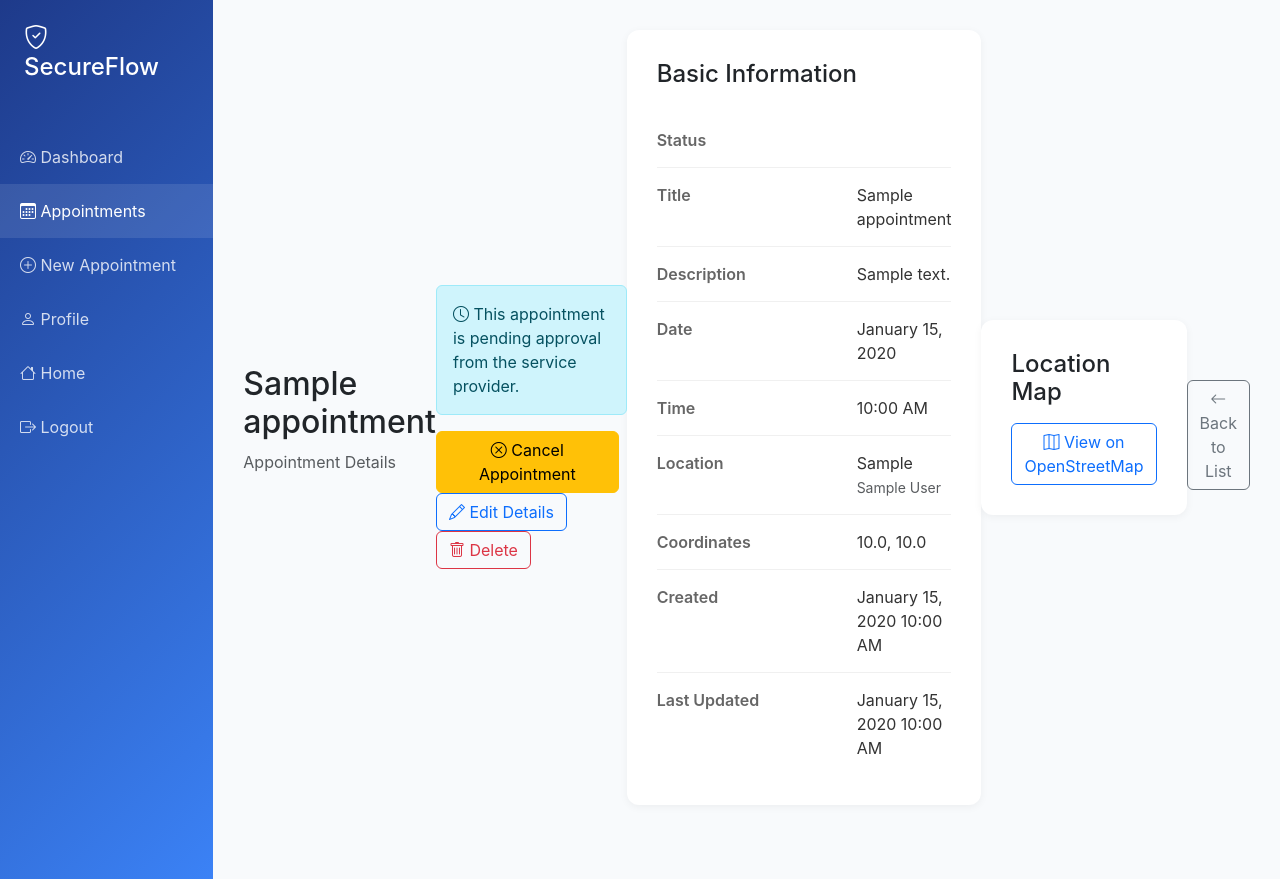
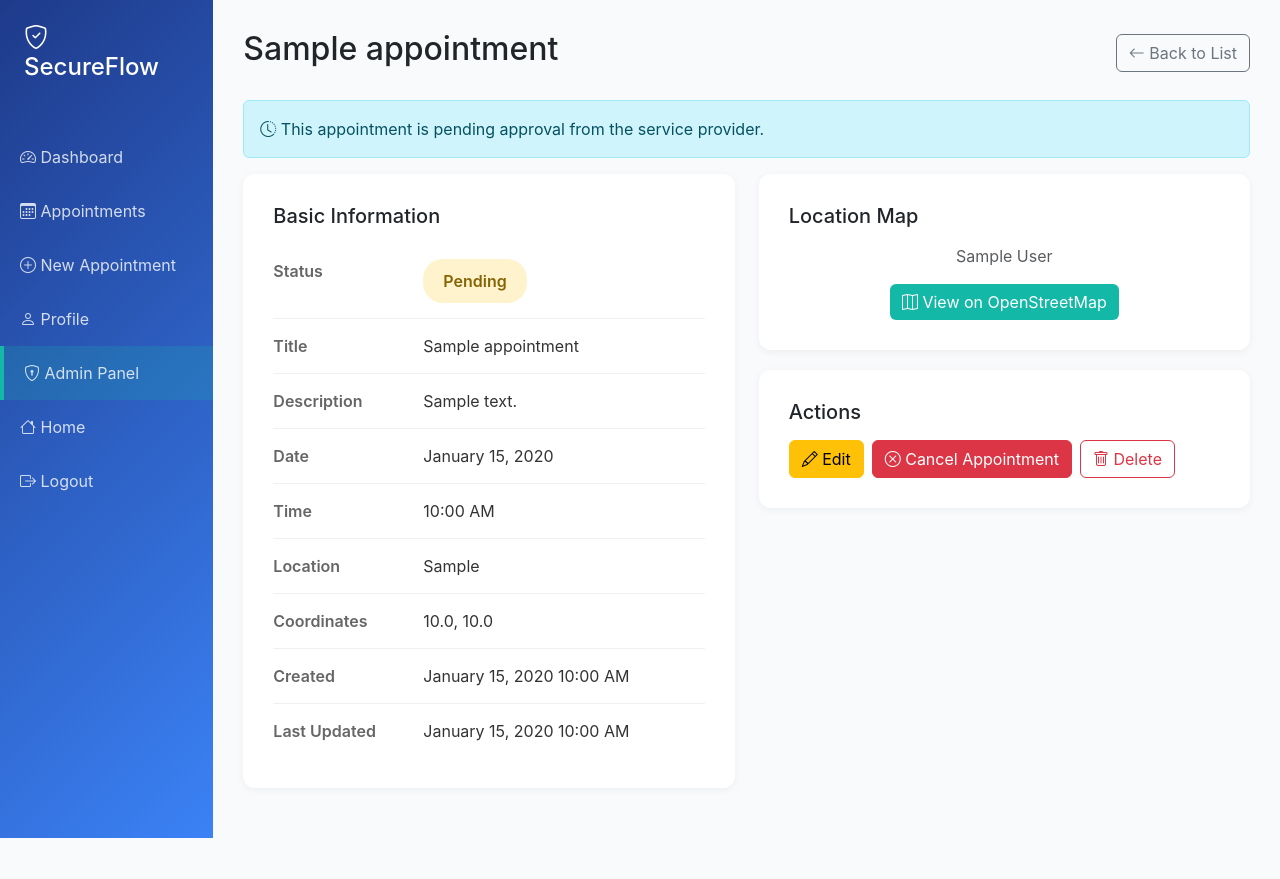
Before and after one commit to x24250511/Appointment_System, a Django app: page /appointments/00000000-0000-0000-0000-000000000001/ in a window 1280 px wide. After the commit the page ends 838 px from the top, so only its background shows below. Run offline with Django 3.2, Linux system fonts and the light colour scheme; a user stored in the database is signed in; tables that the repository leaves empty hold one stand-in row (values such as "Sample post"); a database or web service that is not in the repository returns one stand-in record (values such as "Sample title"); data that the repository does not hold is empty.

Commit message:
Complete admin panel with email notifications and fixed layouts

```diff
--- a/appointments/services.py
+++ b/appointments/services.py
@@ -5,13 +5,11 @@ import json
 
 
 class LocationService:
-    """Geocode and validate locations using OpenStreetMap Nominatim API"""
 
     BASE_URL = "https://nominatim.openstreetmap.org"
 
     @staticmethod
-    def geocode_location(location):
-        """Convert location name/address to coordinates"""
+    def geocode_location(location):  # Map API integration
         try:
             print(f"\n{'='*60}")
             print(f"[MAPS API] Geocoding location: {location}")
--- a/templates/appointments/appointment_detail.html
+++ b/templates/appointments/appointment_detail.html
@@ -35,40 +35,32 @@
         margin-bottom: 20px;
     }
 
-    .detail-row {
+    .info-row {
         display: flex;
         padding: 15px 0;
         border-bottom: 1px solid #f0f0f0;
     }
 
-    .detail-row:last-child {
+    .info-row:last-child {
         border-bottom: none;
     }
 
-    .detail-label {
+    .info-label {
         font-weight: 600;
-        width: 200px;
         color: #666;
+        min-width: 150px;
     }
 
-    .detail-value {
+    .info-value {
         flex: 1;
         color: #333;
     }
 
-    .map-container {
-        margin-top: 20px;
-        border: 1px solid #ddd;
-        border-radius: 8px;
-        overflow: hidden;
-    }
-
     .status-badge {
-        display: inline-block;
-        padding: 8px 16px;
+        padding: 10px 20px;
         border-radius: 20px;
         font-weight: 600;
-        font-size: 14px;
+        display: inline-block;
     }
 
     .status-pending {
@@ -107,7 +99,7 @@
                 <a href="{% url 'dashboard' %}">
                     <i class="bi bi-speedometer2"></i> Dashboard
                 </a>
-                <a href="{% url 'appointment_list' %}" class="active">
+                <a href="{% url 'appointment_list' %}">
                     <i class="bi bi-calendar3"></i> Appointments
                 </a>
                 <a href="{% url 'appointment_create' %}">
@@ -116,6 +108,14 @@
                 <a href="{% url 'profile' %}">
                     <i class="bi bi-person"></i> Profile
                 </a>
+
+                {% if user.is_staff %}
+                <a href="{% url 'admin_dashboard' %}"
+                    style="background: rgba(20,184,166,0.2); border-left: 4px solid #14b8a6;">
+                    <i class="bi bi-shield-lock"></i> Admin Panel
+                </a>
+                {% endif %}
+
                 <a href="/">
                     <i class="bi bi-house"></i> Home
                 </a>
@@ -128,55 +128,9 @@
         <!-- Main Content -->
         <div class="col-md-10 main-content">
             <div class="d-flex justify-content-between align-items-center mb-4">
-                <div>
                 <h2>{{ appointment.title }}</h2>
-                    <p class="text-muted">Appointment Details</p>
-                </div>
-                <div>
-                    <!-- User can only Cancel pending/confirmed appointments -->
-                    {% if appointment.status == 'pending' %}
-                    <div class="alert alert-info mb-3">
-                        <i class="bi bi-clock"></i> This appointment is pending approval from the service provider.
-                    </div>
-                    <form method="POST" action="{% url 'appointment_change_status' appointment.id %}"
-                        style="display: inline;">
-                        {% csrf_token %}
-                        <input type="hidden" name="status" value="cancelled">
-                        <button type="submit" class="btn btn-warning me-2">
-                            <i class="bi bi-x-circle"></i> Cancel Appointment
-                        </button>
-                    </form>
-                    {% elif appointment.status == 'confirmed' %}
-                    <div class="alert alert-success mb-3">
-                        <i class="bi bi-check-circle"></i> Your appointment has been confirmed by the provider!
-                    </div>
-                    <form method="POST" action="{% url 'appointment_change_status' appointment.id %}"
-                        style="display: inline;">
-                        {% csrf_token %}
-                        <input type="hidden" name="status" value="cancelled">
-                        <button type="submit" class="btn btn-warning me-2">
-                            <i class="bi bi-x-circle"></i> Cancel Appointment
-                        </button>
-                    </form>
-                    {% elif appointment.status == 'completed' %}
-                    <div class="alert alert-secondary mb-3">
-                        <i class="bi bi-check2-circle"></i> This appointment has been completed.
-                    </div>
-                    {% elif appointment.status == 'cancelled' %}
-                    <div class="alert alert-danger mb-3">
-                        <i class="bi bi-x-circle"></i> This appointment was cancelled.
-                    </div>
-                    {% endif %}
-
-                    <!-- Edit and Delete (only if not completed/cancelled) -->
-                    {% if appointment.status == 'pending' or appointment.status == 'confirmed' %}
-                    <a href="{% url 'appointment_edit' appointment.id %}" class="btn btn-outline-primary me-2">
-                        <i class="bi bi-pencil"></i> Edit Details
-                    </a>
-                    {% endif %}
-
-                    <a href="{% url 'appointment_delete' appointment.id %}" class="btn btn-outline-danger">
-                        <i class="bi bi-trash"></i> Delete
+                <a href="{% url 'appointment_list' %}" class="btn btn-outline-secondary">
+                    <i class="bi bi-arrow-left"></i> Back to List
                 </a>
             </div>
 
@@ -189,84 +143,140 @@
             {% endfor %}
             {% endif %}
 
+            <!-- Status Alert -->
+            {% if appointment.status == 'pending' %}
+            <div class="alert alert-info">
+                <i class="bi bi-clock-history"></i> This appointment is pending approval from the service provider.
+            </div>
+            {% elif appointment.status == 'confirmed' %}
+            <div class="alert alert-success">
+                <i class="bi bi-check-circle"></i> This appointment has been confirmed!
+            </div>
+            {% elif appointment.status == 'cancelled' %}
+            <div class="alert alert-danger">
+                <i class="bi bi-x-circle"></i> This appointment has been cancelled.
+            </div>
+            {% elif appointment.status == 'completed' %}
+            <div class="alert alert-info">
+                <i class="bi bi-check-all"></i> This appointment has been completed.
+            </div>
+            {% endif %}
+
+            <div class="row">
+                <!-- Left Column - Basic Information -->
+                <div class="col-md-6">
                     <div class="detail-card">
-                    <h4 class="mb-4">Basic Information</h4>
+                        <h5 class="mb-3">Basic Information</h5>
 
-                    <div class="detail-row">
-                        <div class="detail-label">Status</div>
-                        <div class="detail-value">
-                            <span class="badge bg-{{ appointment.status }}">
-                                {{ appointment.get_status_display }}
-                            </span>
-                        </div>
-                    </div>
-
-                    <div class="detail-row">
-                        <div class="detail-label">Title</div>
-                        <div class="detail-value">{{ appointment.title }}</div>
-                    </div>
-
-                    <div class="detail-row">
-                        <div class="detail-label">Description</div>
-                        <div class="detail-value">{{ appointment.description }}</div>
-                    </div>
-
-                    <div class="detail-row">
-                        <div class="detail-label">Date</div>
-                        <div class="detail-value">{{ appointment.appointment_date|date:"F d, Y" }}</div>
-                    </div>
-
-                    <div class="detail-row">
-                        <div class="detail-label">Time</div>
-                        <div class="detail-value">{{ appointment.appointment_time|time:"g:i A" }}</div>
-                    </div>
-
-                    <div class="detail-row">
-                        <div class="detail-label">Location</div>
-                        <div class="detail-value">
-                            {{ appointment.location }}
-                            {% if location_data.found %}
-                            <br>
-                            <small class="text-muted">{{ location_data.display_name }}</small>
+                        <div class="info-row">
+                            <div class="info-label">Status</div>
+                            <div class="info-value">
+                                {% if appointment.status == 'pending' %}
+                                <span class="status-badge status-pending">Pending</span>
+                                {% elif appointment.status == 'confirmed' %}
+                                <span class="status-badge status-confirmed">Confirmed</span>
+                                {% elif appointment.status == 'cancelled' %}
+                                <span class="status-badge status-cancelled">Cancelled</span>
+                                {% elif appointment.status == 'completed' %}
+                                <span class="status-badge status-completed">Completed</span>
                                 {% endif %}
                             </div>
                         </div>
 
-                    {% if location_data.found %}
-                    <div class="detail-row">
-                        <div class="detail-label">Coordinates</div>
-                        <div class="detail-value">
-                            {{ location_data.latitude }}, {{ location_data.longitude }}
-                        </div>
-                    </div>
-                    {% endif %}
-
-                    <div class="detail-row">
-                        <div class="detail-label">Created</div>
-                        <div class="detail-value">{{ appointment.created_at|date:"F d, Y g:i A" }}</div>
+                        <div class="info-row">
+                            <div class="info-label">Title</div>
+                            <div class="info-value">{{ appointment.title }}</div>
                         </div>
 
-                    <div class="detail-row">
-                        <div class="detail-label">Last Updated</div>
-                        <div class="detail-value">{{ appointment.updated_at|date:"F d, Y g:i A" }}</div>
+                        <div class="info-row">
+                            <div class="info-label">Description</div>
+                            <div class="info-value">{{ appointment.description }}</div>
+                        </div>
+
+                        <div class="info-row">
+                            <div class="info-label">Date</div>
+                            <div class="info-value">{{ appointment.appointment_date|date:"F d, Y" }}</div>
+                        </div>
+
+                        <div class="info-row">
+                            <div class="info-label">Time</div>
+                            <div class="info-value">{{ appointment.appointment_time|time:"g:i A" }}</div>
+                        </div>
+
+                        <div class="info-row">
+                            <div class="info-label">Location</div>
+                            <div class="info-value">{{ appointment.location }}</div>
+                        </div>
+
+                        <div class="info-row">
+                            <div class="info-label">Coordinates</div>
+                            <div class="info-value">
+                                {% if location_data.found %}
+                                {{ location_data.latitude }}, {{ location_data.longitude }}
+                                {% else %}
+                                Not available
+                                {% endif %}
                             </div>
                         </div>
 
-                {% if map_url %}
+                        <div class="info-row">
+                            <div class="info-label">Created</div>
+                            <div class="info-value">{{ appointment.created_at|date:"F d, Y g:i A" }}</div>
+                        </div>
+
+                        <div class="info-row">
+                            <div class="info-label">Last Updated</div>
+                            <div class="info-value">{{ appointment.updated_at|date:"F d, Y g:i A" }}</div>
+                        </div>
+                    </div>
+                </div>
+
+                <!-- Right Column - Location Map -->
+                <div class="col-md-6">
                     <div class="detail-card">
-                    <h4 class="mb-3">Location Map</h4>
-                    <a href="{{ map_url }}" target="_blank" class="btn btn-outline-primary">
+                        <h5 class="mb-3">Location Map</h5>
+                        {% if location_data.found %}
+                        <div class="text-center">
+                            <p class="text-muted mb-3">{{ location_data.display_name }}</p>
+                            <a href="{{ map_url }}" target="_blank" class="btn btn-primary">
                                 <i class="bi bi-map"></i> View on OpenStreetMap
                             </a>
                         </div>
+                        {% else %}
+                        <p class="text-muted text-center">Location information not available</p>
+                        {% endif %}
+                    </div>
+
+                    <!-- Actions -->
+                    <div class="detail-card mt-3">
+                        <h5 class="mb-3">Actions</h5>
+                        <div class="d-flex gap-2">
+                            {% if appointment.status == 'pending' or appointment.status == 'confirmed' %}
+                            <a href="{% url 'appointment_edit' appointment.id %}" class="btn btn-warning">
+                                <i class="bi bi-pencil"></i> Edit
+                            </a>
+
+                            {% if appointment.status != 'cancelled' %}
+                            <form method="POST" action="{% url 'appointment_change_status' appointment.id %}"
+                                style="display: inline;">
+                                {% csrf_token %}
+                                <input type="hidden" name="new_status" value="cancelled">
+                                <button type="submit" class="btn btn-danger"
+                                    onclick="return confirm('Are you sure you want to cancel this appointment?')">
+                                    <i class="bi bi-x-circle"></i> Cancel Appointment
+                                </button>
+                            </form>
+                            {% endif %}
                             {% endif %}
 
-                <div class="mt-3">
-                    <a href="{% url 'appointment_list' %}" class="btn btn-outline-secondary">
-                        <i class="bi bi-arrow-left"></i> Back to List
+                            <a href="{% url 'appointment_delete' appointment.id %}" class="btn btn-outline-danger">
+                                <i class="bi bi-trash"></i> Delete
                             </a>
                         </div>
                     </div>
                 </div>
             </div>
+        </div>
+    </div>
+</div>
 {% endblock %}
```
Lines whose indentation alone changed are shown as unchanged.
